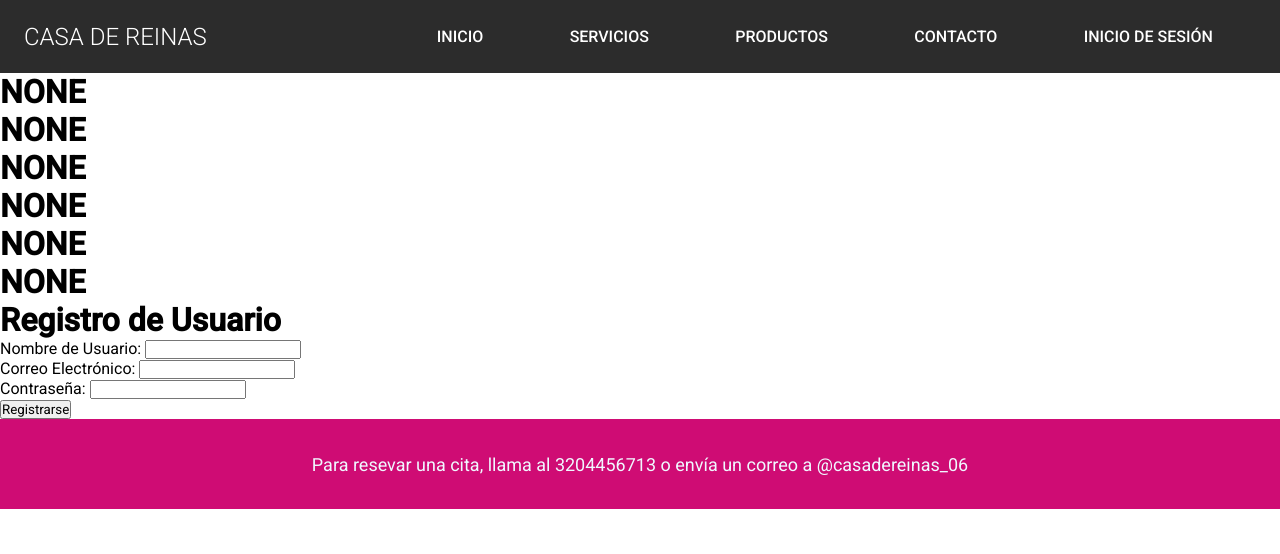
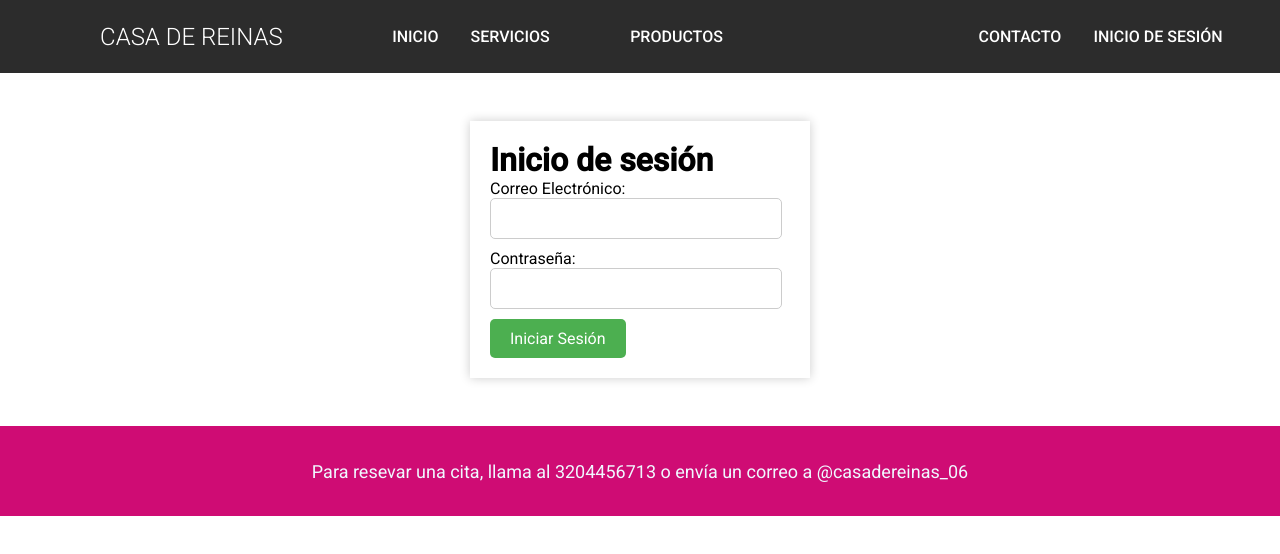
Before and after one commit to KevinL0pez/casa-de-reinas, a website: page public/login.html in a window 1280 px wide. Drawn offline with Linux system fonts and the light colour scheme.

Commit message:
Inicio de sesión

```diff
--- a/public/js/login.js
+++ b/public/js/login.js
@@ -1,16 +1,44 @@
-const registroForm = document.getElementById("registroForm");
+const registroForm = document.getElementById("inicioSesionForm");
 
 registroForm.addEventListener("submit", function (event) {
   event.preventDefault();
 
-  const nombreUsuario = document.getElementById("nombreUsuario").value;
   const correo = document.getElementById("correo").value;
-  const contrasena = document.getElementById("contrasena").value;
+  const contrasenia = document.getElementById("contrasena").value;
 
-  // Puedes hacer lo que desees con los datos ingresados, como enviarlos a un servidor o mostrarlos en una alerta:
-  const mensaje = `Nombre de Usuario: ${nombreUsuario}\nCorreo Electrónico: ${correo}\nContraseña: ${contrasena}`;
-  alert(mensaje);
+  const datos = {
+    correo,
+    contrasenia
+  };
+  iniciarSesion(datos);
+});
 
-  // También puedes restablecer el formulario después de la presentación
-  registroForm.reset();
-});
+function iniciarSesion(datos) {
+  // URL del servidor donde se manejará la solicitud
+  const url = "http://localhost:3000/iniciarsesion";
+
+  // Configura la solicitud POST
+  const opciones = {
+    method: "POST", // Método HTTP
+    headers: {
+      "Content-Type": "application/json", // Tipo de contenido
+    },
+    body: JSON.stringify(datos), // Convierte los datos a formato JSON
+  };
+
+  // Realiza la solicitud POST
+  fetch(url, opciones)
+  .then((response) => {
+    // La solicitud fue exitosa (código de estado 200)
+    return response.json(); // Analizar el cuerpo de la respuesta como JSON
+  })
+  .then((data) => {
+    // "data" contiene el mensaje del servidor en formato JSON
+    console.log(data);
+    window.alert( data.message );
+    // Resto del código
+  })
+  .catch((error) => {
+    console.error('Error en la solicitud:', error);
+  });
+}
--- a/public/login.html
+++ b/public/login.html
@@ -14,8 +14,11 @@
     />
     <link rel="stylesheet" href="styles/login.css" />
     <script src="jquery.js"></script>
+
+    <!-- parsley -->
     <script src="parsley.min.js"></script>
     <script src="i18n/es.js"></script>
+
   </head>
   <body>
     <!-- Menú de navegación -> -->
@@ -45,26 +48,21 @@
     </div>
 
     <!-- Header de la página -->
-    <h1>NONE</h1>
-    <h1>NONE</h1>
-    <h1>NONE</h1>
-    <h1>NONE</h1>
-    <h1>NONE</h1>
-    <h1>NONE</h1>
+    <div class="contenedor-formulario" >
+      <div class="card-formulario" >
+        <h1>Inicio de sesión</h1>
+        <form id="inicioSesionForm" >
 
-    <h1>Registro de Usuario</h1>
-    <form id="registroForm">
-      <label for="nombreUsuario">Nombre de Usuario:</label>
-      <input type="text" id="nombreUsuario" required /><br />
+          <label for="correo">Correo Electrónico:</label>
+          <input type="email" id="correo" required /><br />
 
-      <label for="correo">Correo Electrónico:</label>
-      <input type="email" id="correo" required /><br />
+          <label for="contrasena">Contraseña:</label>
+          <input type="password" id="contrasena" required /><br />
 
-      <label for="contrasena">Contraseña:</label>
-      <input type="password" id="contrasena" required /><br />
-
-      <button type="submit">Registrarse</button>
-    </form>
+          <button type="submit">Iniciar Sesión</button>
+        </form>
+      </div>
+    </div>
 
     <!-- Footer de la página -->
     <footer>
--- a/public/styles/login.css
+++ b/public/styles/login.css
@@ -148,3 +148,56 @@ footer > p {
   color: aliceblue;
   font-size: 18px;
 }
+
+.contenedor-formulario {
+  display: flex;
+  width: 100%;
+  height: 100%;
+  justify-content: center;
+  align-items: center;
+}
+
+.card-formulario {
+  box-shadow: 0 0 10px rgba(0, 0, 0, 0.2); /* Aquí puedes ajustar la sombra según tus preferencias */
+  padding: 20px;
+  margin: 3rem;
+}
+
+/* Estilo para los campos de entrada de texto */
+input[type="text"],
+input[type="email"],
+input[type="password"] {
+  border: 1px solid #ccc;
+  border-radius: 5px;
+  padding: 10px;
+  font-size: 16px;
+  width: 90%;
+  margin-bottom: 10px;
+}
+
+/* Estilo para los botones */
+button[type="submit"] {
+  background-color: #4CAF50; /* Color de fondo */
+  color: white; /* Color del texto */
+  border: none;
+  border-radius: 5px;
+  padding: 10px 20px;
+  font-size: 16px;
+  cursor: pointer;
+}
+
+/* Cambiar el estilo del botón al pasar el cursor por encima */
+button[type="submit"]:hover {
+  background-color: #45a049;
+}
+
+/* Estilo para etiquetas */
+label {
+  font-size: 16px;
+}
+
+/* Contenedor del formulario */
+div {
+  width: 300px;
+  margin: 0 auto;
+}
--- a/server/app.js
+++ b/server/app.js
@@ -115,10 +115,10 @@ app.post('/iniciarsesion', async (req, res) => {
   try {
     const data = req.body;
     const response = await buildControllerGetUser(data);
-    res.status(response.status).send(response.message);
+    res.status(response.status).json({ message: response.message, status: response.status } );
   } catch (error) {
     console.error(error.message);
-    res.status(error.status).send(error.message);
+    res.status(error.status).json({ message: error.message, status: error.status });
   }
 });
 
```
